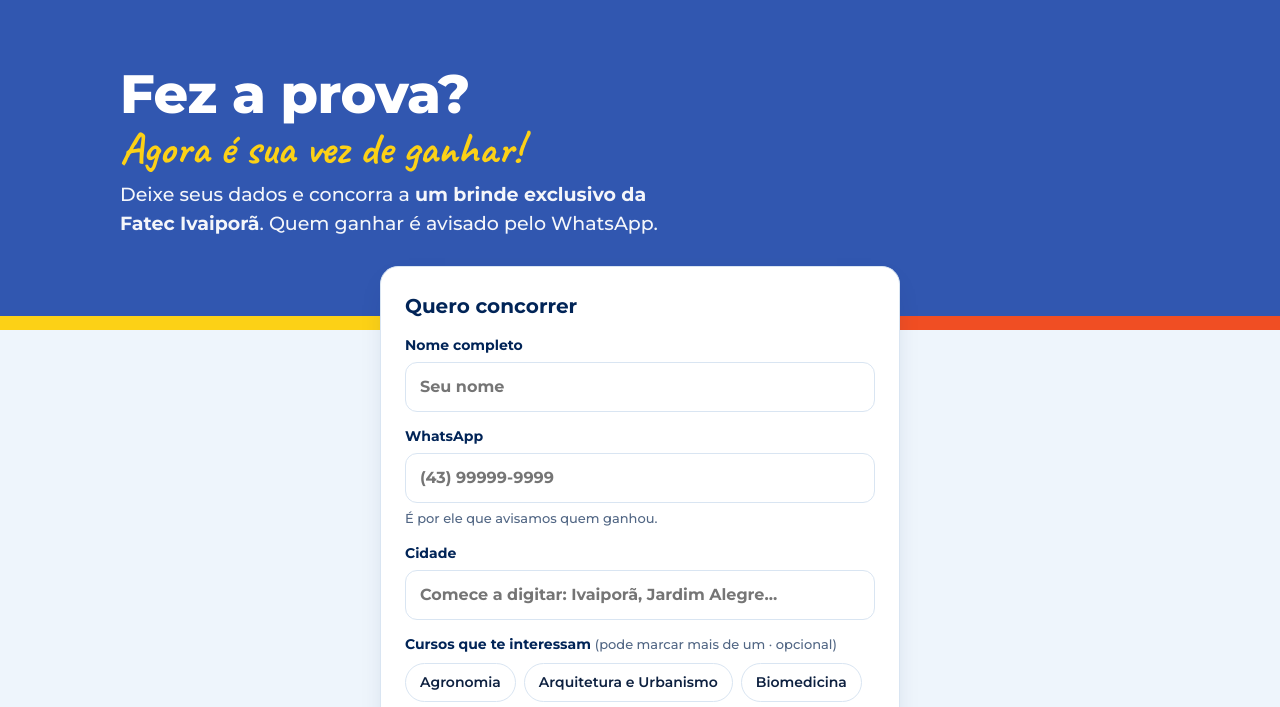
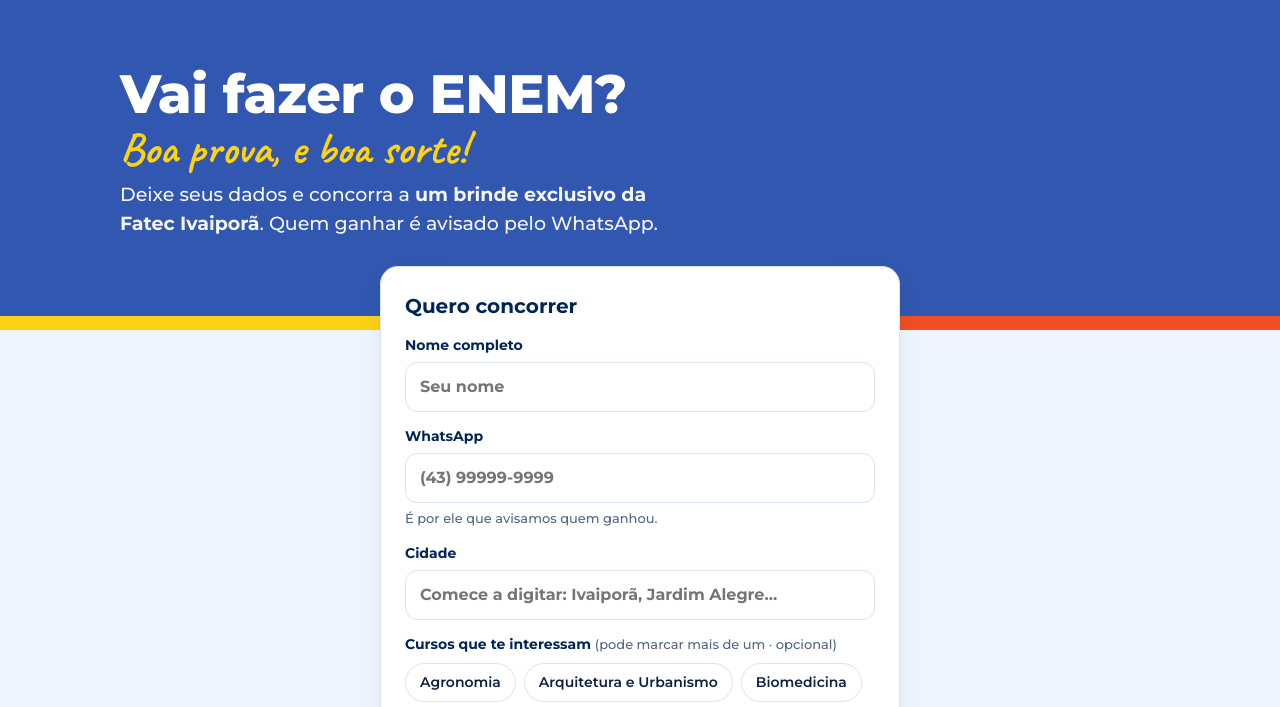
Before and after one commit to Fatec-Ivaipora/conecta-fatec, a plain HTML site: page enem/index.html in a window 1280 px wide. Shown: the part 51-758 px from the top of the page. Drawn offline with Linux system fonts and the light colour scheme; a web font is replaced by a local one.

Commit message:
ENEM: "Vai fazer o ENEM?" na folha do QR e na página (barraca é antes da prova)
Co-Authored-By: Claude Opus 5.5 <noreply@anthropic.com>

```diff
--- a/enem/index.html
+++ b/enem/index.html
@@ -4,7 +4,7 @@
   <meta charset="utf-8">
   <meta name="viewport" content="width=device-width, initial-scale=1">
   <title>Concorra a um brinde · Conecta Fatec</title>
-  <meta name="description" content="Fez o ENEM? Cadastre-se e concorra a um brinde da Fatec Ivaiporã.">
+  <meta name="description" content="Vai fazer o ENEM? Cadastre-se e concorra a um brinde da Fatec Ivaiporã.">
   <meta name="theme-color" content="#3157B0">
   <link rel="icon" href="/kv/fatec-logo.svg">
   <link rel="preconnect" href="https://fonts.googleapis.com">
@@ -27,7 +27,7 @@
     </div>
     <div class="hero-in">
       <div>
-        <h1>Fez a prova? <span class="script">Agora é sua vez de ganhar!</span></h1>
+        <h1>Vai fazer o ENEM? <span class="script">Boa prova, e boa sorte!</span></h1>
         <p class="lead">Deixe seus dados e concorra a <b id="premio"></b>. Quem ganhar é avisado pelo WhatsApp.</p>
       </div>
     </div>
```
Also changed, not shown: equipe/index.html (+2 -2 lines).
